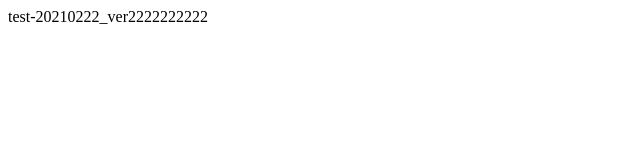
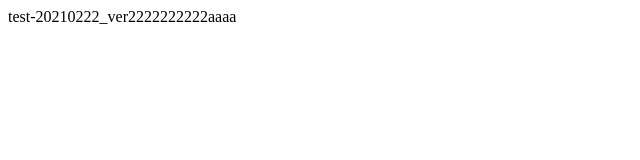
Before and after one commit to musickappa/test-20210222, a plain HTML site: page index.html in a window 1280 px wide. Shown: the full height of the page, 0-640 px from the left. Drawn offline with Linux system fonts and the light colour scheme.

Commit message:
4th commit

```diff
--- a/index.html
+++ b/index.html
@@ -1 +1 @@
-<div>test-20210222_ver2222222222</div>
+<div>test-20210222_ver2222222222aaaa</div>
```
